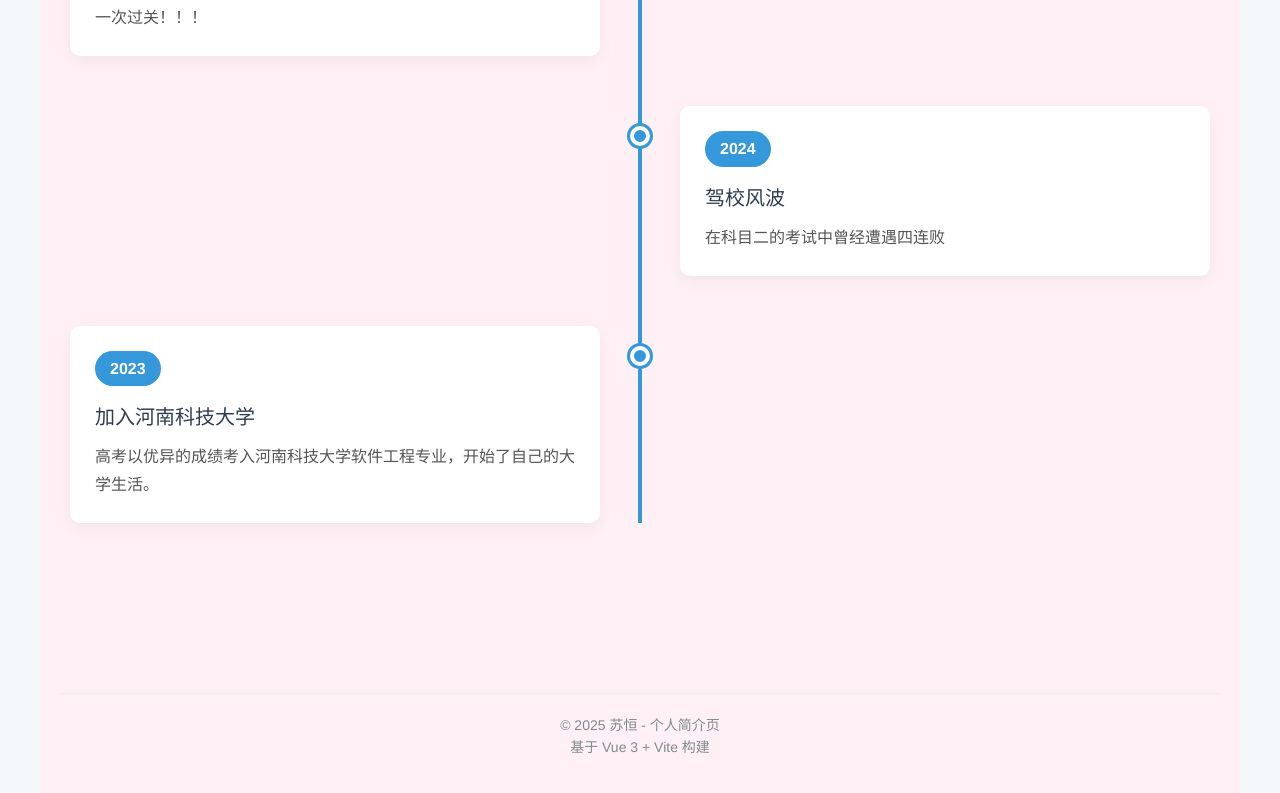
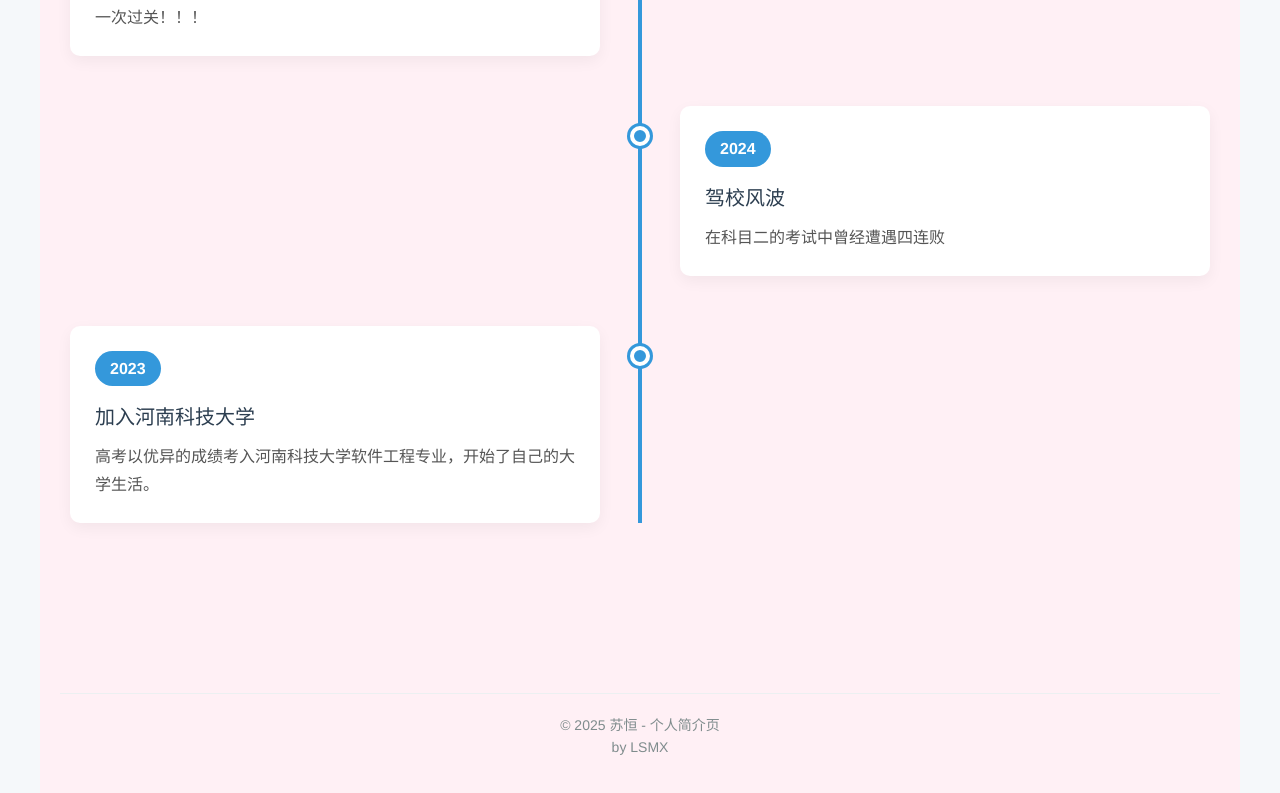
Before and after one commit to lsmx0/suheng, a Vue app: page / in a window 1280 px wide. Shown: the part 1876-2669 px from the top of the page. Built offline with nearby package versions, Linux system fonts and the light colour scheme.

Commit message:
修改页脚文字为by LSMX

```diff
--- a/src/components/ProfilePage.vue
+++ b/src/components/ProfilePage.vue
@@ -167,7 +167,7 @@ onMounted(() => {
     <!-- 页脚信息 -->
     <footer class="profile-footer">
       <p>© {{ new Date().getFullYear() }} {{ personalInfo.name }} - 个人简介页</p>
-      <p>基于 Vue 3 + Vite 构建</p>
+      <p>by LSMX</p>
     </footer>
   </div>
 </template>
```
